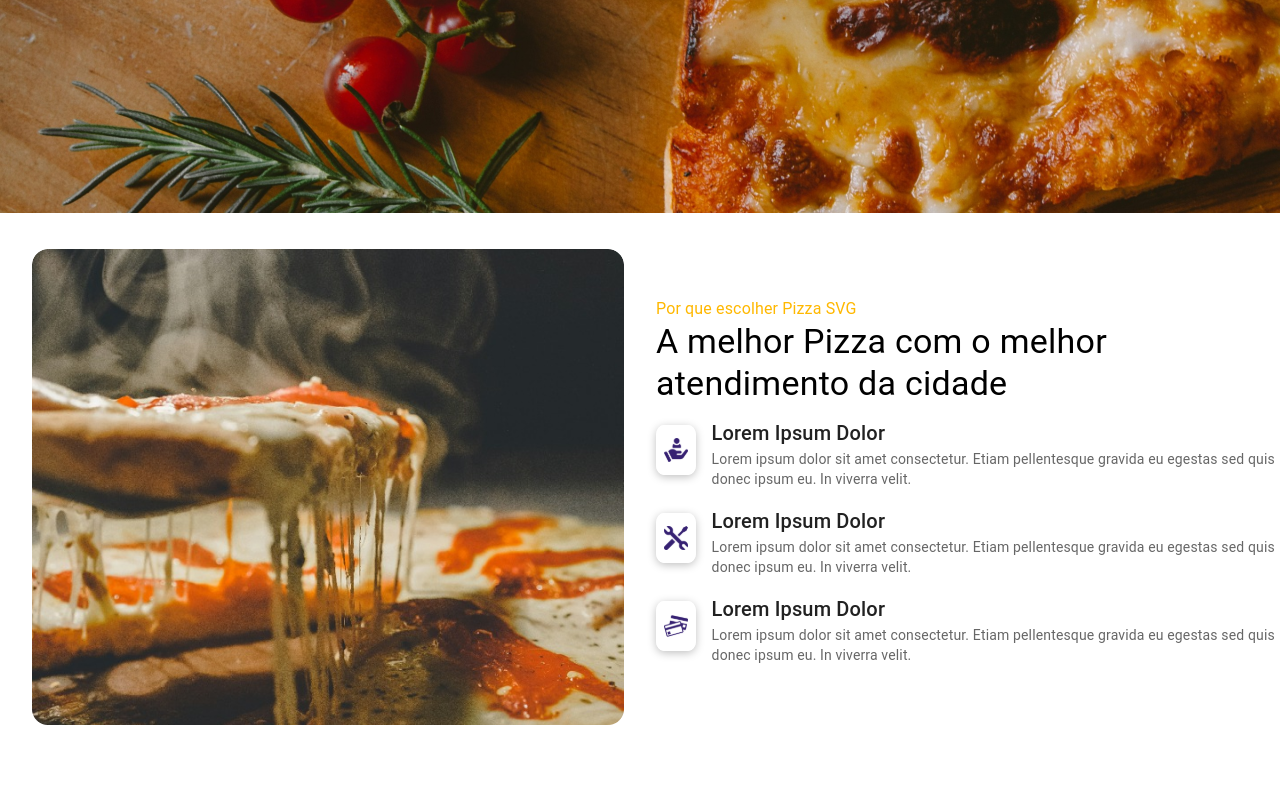
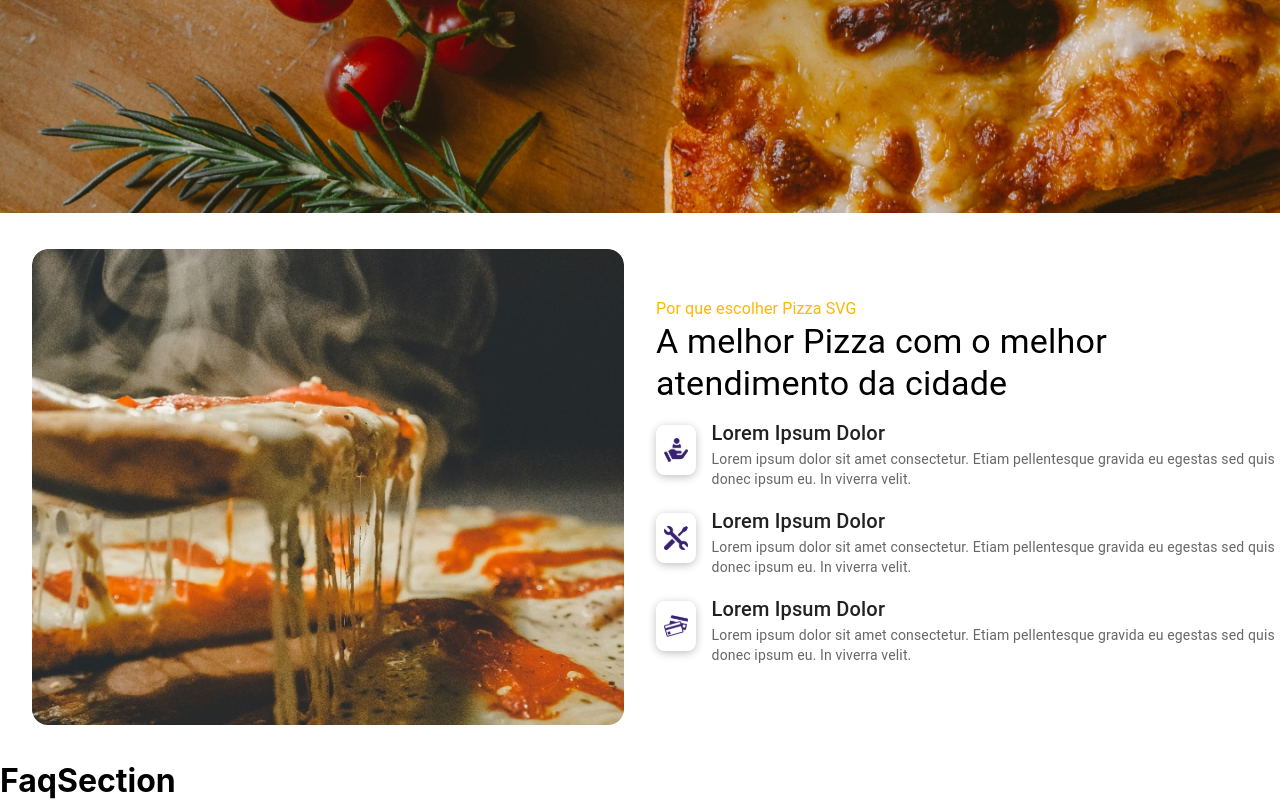
Before and after one commit to Andzuo/test-front-loumar, a React (Create React App) app: page / in a window 1280 px wide. Shown: the part 212-1012 px from the top of the page. Before the commit the page ends 973 px from the top, so only its background shows below. Built offline with nearby package versions, Linux system fonts and the light colour scheme.

Commit message:
Feat: add FaqSection

```diff
--- a/src/App.js
+++ b/src/App.js
@@ -2,6 +2,7 @@ import React from "react";
 import NavBar from "./components/NavBar";
 import HeroSection from "./components/HeroSection";
 import FirstSection from "./components/FirstSection";
+import FaqSection from "./components/FaqSection";
 
 const App = () => {
    return (
@@ -9,6 +10,7 @@ const App = () => {
          <NavBar />
          <HeroSection />
          <FirstSection />
+         <FaqSection />
       </div>
    );
 };
--- /dev/null
+++ b/src/components/FaqSection.jsx
@@ -0,0 +1,11 @@
+import React from "react";
+
+const FaqSection = () => {
+   return (
+      <div>
+         <h1>FaqSection</h1>
+      </div>
+   );
+};
+
+export default FaqSection;
```
